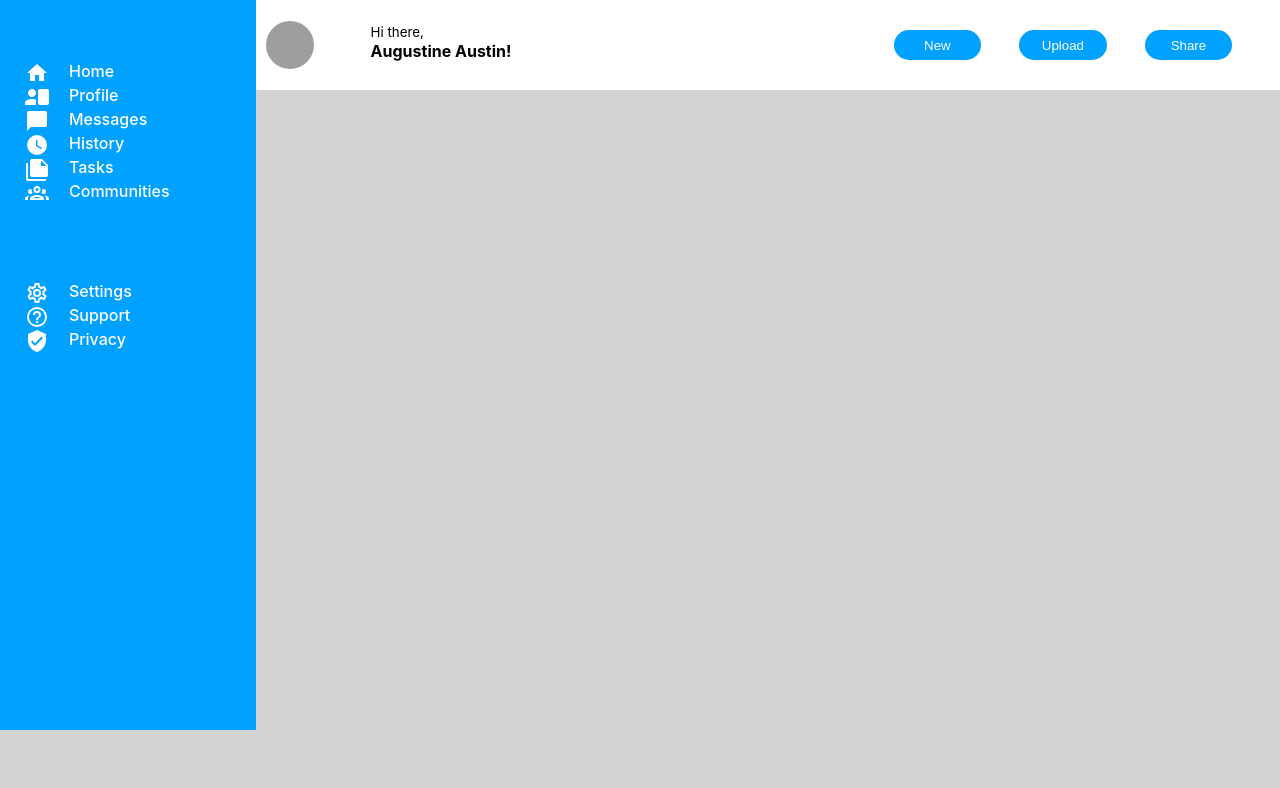
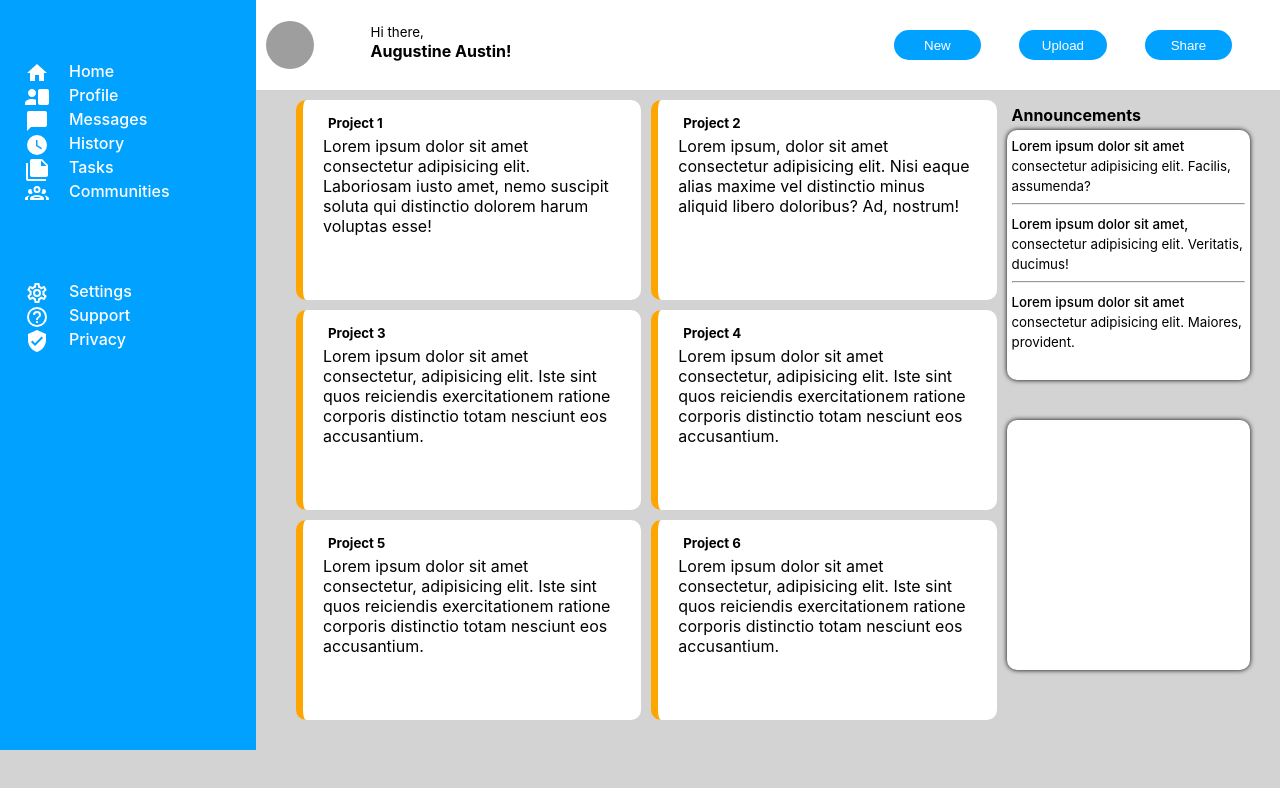
Before and after one commit to SomtoJF/Admin-Dashboard, a plain HTML site: page index.html in a window 1280 px wide. Shown: the part 70-858 px from the top of the page. Drawn offline with Linux system fonts and the light colour scheme; grey boxes are pictures that could not be loaded.

Commit message:
Build Projects and Announcement sections

```diff
--- a/index.html
+++ b/index.html
@@ -120,7 +120,62 @@
                 </ul>
             </div>
         </div>
-        <div class="section" id="contents"></div>
+        <div class="section" id="contents">
+            <div id="projects">
+                <div class="card">
+                    <h5>Project 1</h5>
+                    Lorem ipsum dolor sit amet consectetur adipisicing elit. Laboriosam iusto amet, nemo suscipit soluta qui distinctio dolorem harum voluptas esse!
+                </div>
+                <div class="card">
+                    <h5>Project 2</h5>
+                    Lorem ipsum, dolor sit amet consectetur adipisicing elit. Nisi eaque alias maxime vel distinctio minus aliquid libero doloribus? Ad, nostrum!
+                </div>
+                <div class="card">
+                    <h5>Project 3</h5>
+                    Lorem ipsum dolor sit amet consectetur, adipisicing elit. Iste sint quos reiciendis exercitationem ratione corporis distinctio totam nesciunt eos accusantium.
+
+                </div>
+                <div class="card">
+                    <h5>Project 4</h5>
+                    Lorem ipsum dolor sit amet consectetur, adipisicing elit. Iste sint quos reiciendis exercitationem ratione corporis distinctio totam nesciunt eos accusantium.
+
+                </div>
+                <div class="card">
+                    <h5>Project 5</h5>
+                    Lorem ipsum dolor sit amet consectetur, adipisicing elit. Iste sint quos reiciendis exercitationem ratione corporis distinctio totam nesciunt eos accusantium.
+
+                </div>
+                <div class="card">
+                    <h5>Project 6</h5>
+                    Lorem ipsum dolor sit amet consectetur, adipisicing elit. Iste sint quos reiciendis exercitationem ratione corporis distinctio totam nesciunt eos accusantium.
+
+                </div>
+            </div>
+            <div class="newsfeed" id="announcements">
+                <h4>Announcements</h4>
+                <div>
+                   <p><small>
+                    Lorem ipsum dolor sit amet consectetur adipisicing elit. Facilis, assumenda?
+                   </small>
+                   <hr></p>
+
+                   <p><small>
+                       Lorem ipsum dolor sit amet, consectetur adipisicing elit. Veritatis, ducimus!
+                   </small>
+                   <hr></p>
+
+                   <p><small>
+                      Lorem ipsum dolor sit amet consectetur adipisicing elit. Maiores, provident.
+                    </small>
+                    </p>
+                </div>
+            </div>
+            <div class="newsfeed" id="trending">
+                <div>
+
+                </div>
+            </div>
+        </div>
     </div>
     <footer></footer>
 </body>
--- a/style.css
+++ b/style.css
@@ -88,6 +88,9 @@ body{
     gap: 20px;
     grid-template-rows: 70px 200px 100px;
     align-items: flex-start;
+    position: fixed;
+    height: 100vh;
+    width: 20%;
 }
 #sidebar div{
     padding: 5px;
@@ -109,6 +112,51 @@ svg{
     grid-row: 2/3;
     grid-column: 2/3;
     background-color: lightgray;
+    display: grid;
+    grid-template-columns: 3fr 1fr;
+    grid-template-rows: 1fr 1fr;
+    gap: 20px 10px;
+    padding: 10px 40px;
+}
+#contents h4, h5{
+    margin: 5px;
+}
+#projects{
+    grid-row: 1/ span 2;
+    grid-column: 1;
+    display: grid;
+    grid-template-columns: 1fr 1fr;
+    grid-template-rows: 1fr 1fr 1fr;
+    grid-auto-rows: 1fr;
+    gap: 10px;
+}
+.card{
+    background-color: white;
+    border-left: solid 7px orange;
+    border-radius: 10px;
+    padding: 10px 20px;
+}
+#announcements{
+    grid-row: 1;
+    grid-column: 2/3;
+}
+#announcements p{
+    margin: 0px;
+}
+#announcements p::first-line{
+    font-weight: 500;
+}
+#trending{
+    grid-column: 2/3;
+    grid-row: 2/3;
+}
+.newsfeed > div{
+    width: 100%;
+    height: max(80%, 200px);
+    border-radius: 10px;
+    box-shadow: 0px 0px 5px black;
+    background-color: white;
+    padding: 5px;
 }
 footer{
     background-color: lightgray;
```
